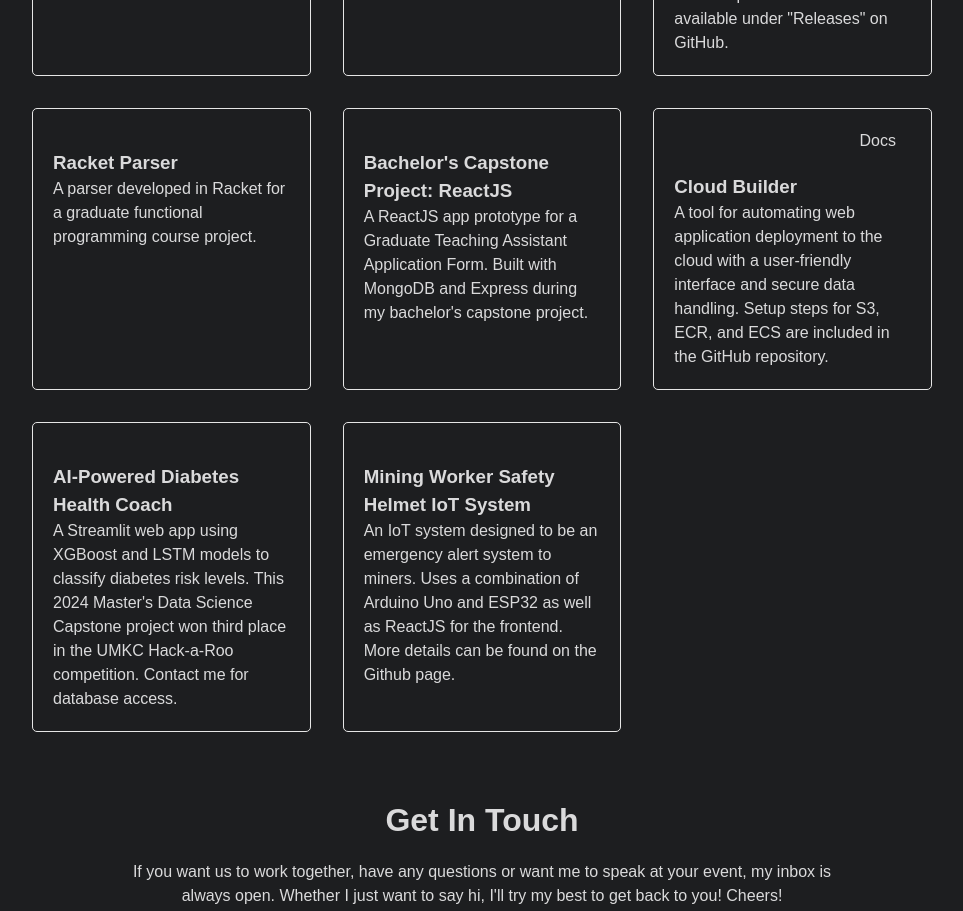
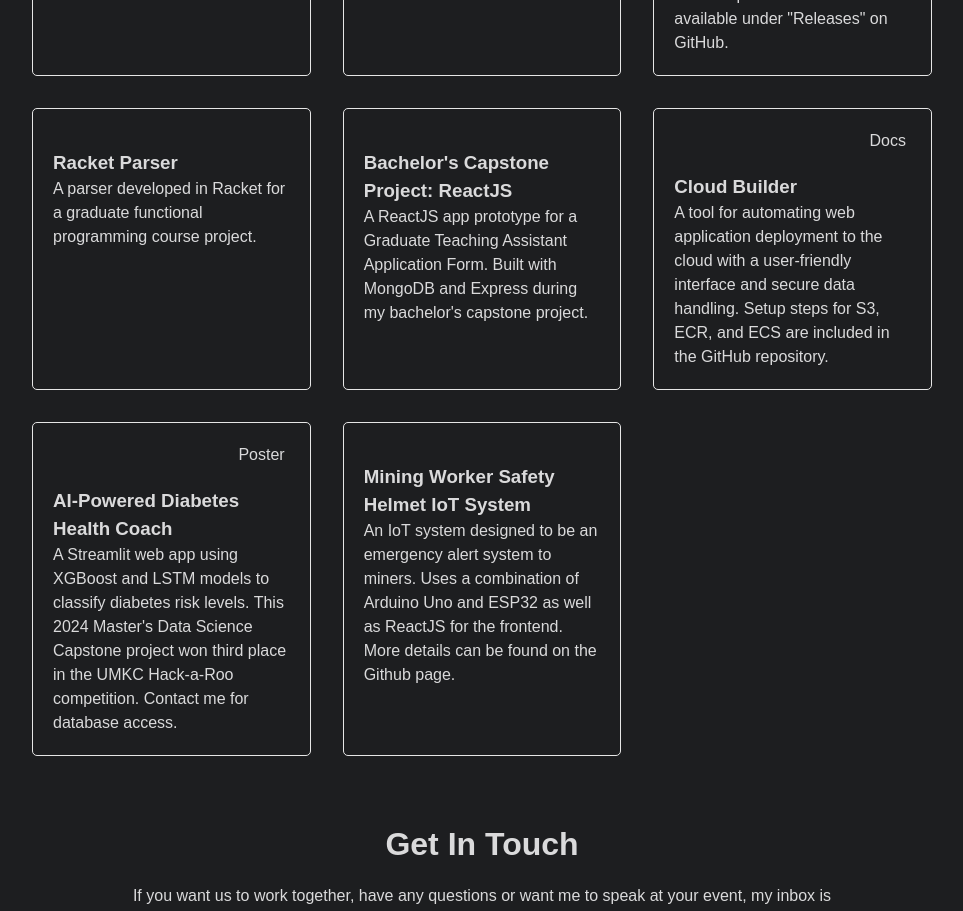
Before and after one commit to aa57c/PortfolioWebsite, a Next.js app: page / in a window 1280 px wide. Shown: the part 2420-3331 px from the top of the page, without its empty margins (158-1121 px from the left). Built offline with nearby package versions, Linux system fonts and the light colour scheme.

Commit message:
fixed poster link to be a download link instead for the pdf

```diff
--- a/src/components/Projects.jsx
+++ b/src/components/Projects.jsx
@@ -13,20 +13,20 @@ const Projects = () => {
                 <a href={project.githublink} aria-label="Github" target="_blank" rel="noopener noreferrer">
                   <i className="fa-brands fa-github"></i>
                 </a>
-                {project.downloadfilelink && project.title === "Cloud Builder" && (
-                  <a href="/files/CloudBuilder_Docs.pdf" aria-label="Download Cloud Builder Docs" target="_blank" rel="noopener noreferrer">
-                    <i className="fa-solid fa-download"></i> <span>Docs</span>
-                  </a>
-                )}
                 {project.demo && (
                   <a href={project.demolink} aria-label="Youtube" target="_blank" rel="noopener noreferrer">
                     <i className="fa-brands fa-youtube"></i>
                   </a>
                 )
                 }
+                {project.downloadfilelink && (
+                  <a href="/files/CloudBuilder_Docs.pdf" aria-label="Download Cloud Builder Docs" target="_blank" rel="noopener noreferrer">
+                    <i className="fa-solid fa-download"></i> <span>Docs</span>
+                  </a>
+                )}
                 {project.poster && (
-                  <a href={project.posterlink} aria-label="OneDrive" target="_blank" rel="noopener noreferrer">
-                    <i className="fa-brands fa-microsoft"></i>
+                  <a href="/files/poster.pdf" aria-label="Download Poster" target="_blank" rel="noopener noreferrer">
+                    <i className="fa-solid fa-download"></i> <span>Poster</span>
                   </a>
                 )
 
--- a/src/components/github_data.js
+++ b/src/components/github_data.js
@@ -24,7 +24,7 @@ export const projectData = [
         githublink: "https://github.com/aa57c/Deep_Learning_Experiments",
         demo: false,
         poster: false,
-        downloadfilelink: true
+        downloadfilelink: false
     },
     {
         id: 4,
@@ -61,7 +61,6 @@ export const projectData = [
         githublink: 'https://github.com/aa57c/DS_Capstone_Project',
         demo: true,
         poster: true,
-        posterlink: 'https://mailmissouri-my.sharepoint.com/:b:/g/personal/aa57c_umsystem_edu/EZFjf1Z2Nz9Gm5bIbbNESgwB38XGNRtYxw7o5dx8qVJGRw?e=e8E2B1',
         demolink: 'https://youtu.be/ilnozF_kpas',
         downloadfilelink: false
     },
```
Also changed, not shown: 1 other file (tests, documents, lock files or other folders).
